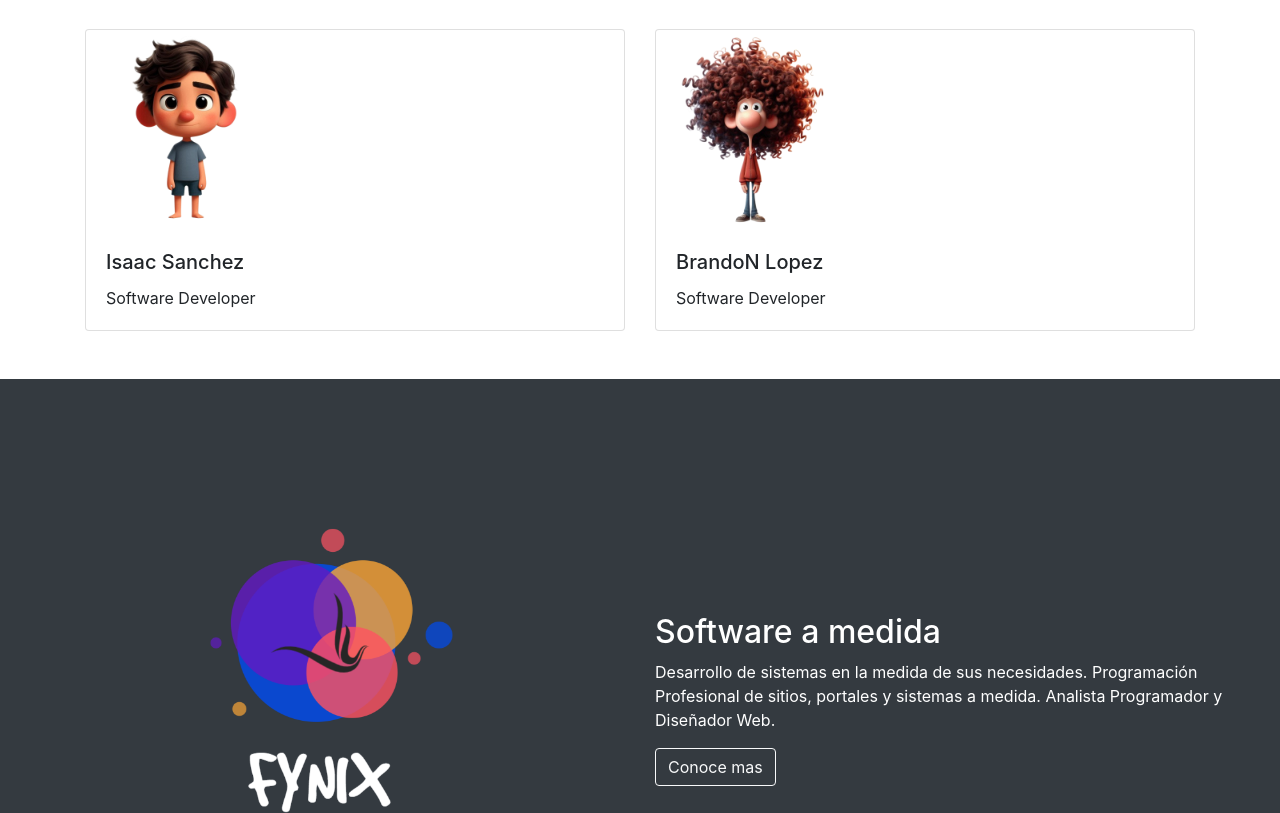
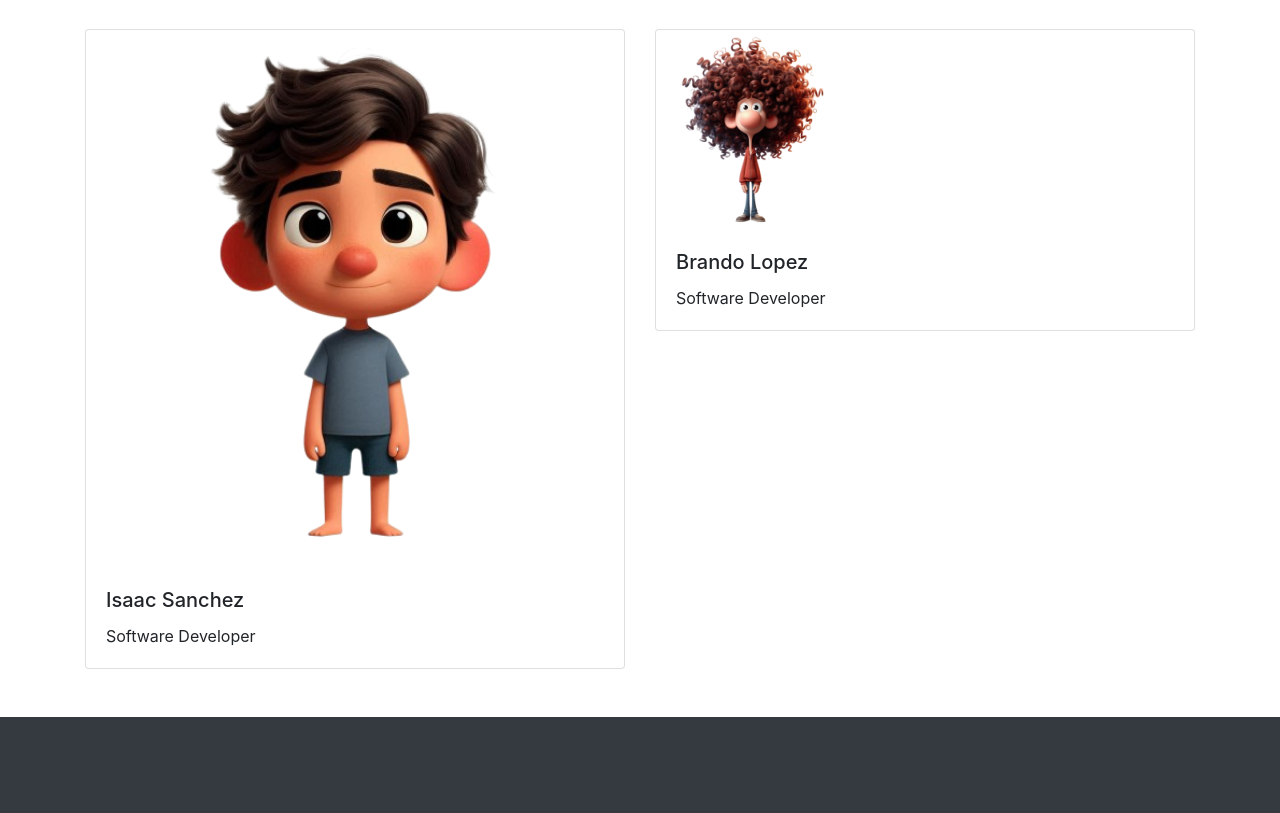
Before and after one commit to Darcksac/FYNIX, a plain HTML site: page Index.html in a window 1280 px wide. Shown: the part 825-1638 px from the top of the page. Drawn offline with nearby package versions, Linux system fonts and the light colour scheme.

Commit message:
Update Index.html

```diff
--- a/Index.html
+++ b/Index.html
@@ -86,7 +86,7 @@
             <div class="row justify-content-center">
                 <div class="col-md-6 col-lg-6">
                         <div class="card mt-4 mb-4">
-                            <img src="imgs/OIG4-removebg-preview (1).png" class="card-img-top" alt="Foto de Isaac" style="width: 200px; height: 200px;">
+                            <img src="imgs/OIG4-removebg-preview (1).png" class="card-img-top custom-img" alt="Foto de Isaac">
                             <div class="card-body">
                                   <h5 class="card-title">Isaac Sanchez</h5>
                                   <p class="card-text">Software Developer</p>
@@ -97,7 +97,7 @@
                         <div class="card mt-4 mb-4">
                                 <img src="imgs/OIG4.182gc_uJRIjs-removebg-preview.png" class="card-img-top" alt="Foto de Brandon" style="width: 200px; height: 200px;">
                                 <div class="card-body">
-                                  <h5 class="card-title">BrandoN Lopez</h5>
+                                  <h5 class="card-title">Brando Lopez</h5>
                                   <p class="card-text">Software Developer</p>
                                 </div>
                               </div>
```
